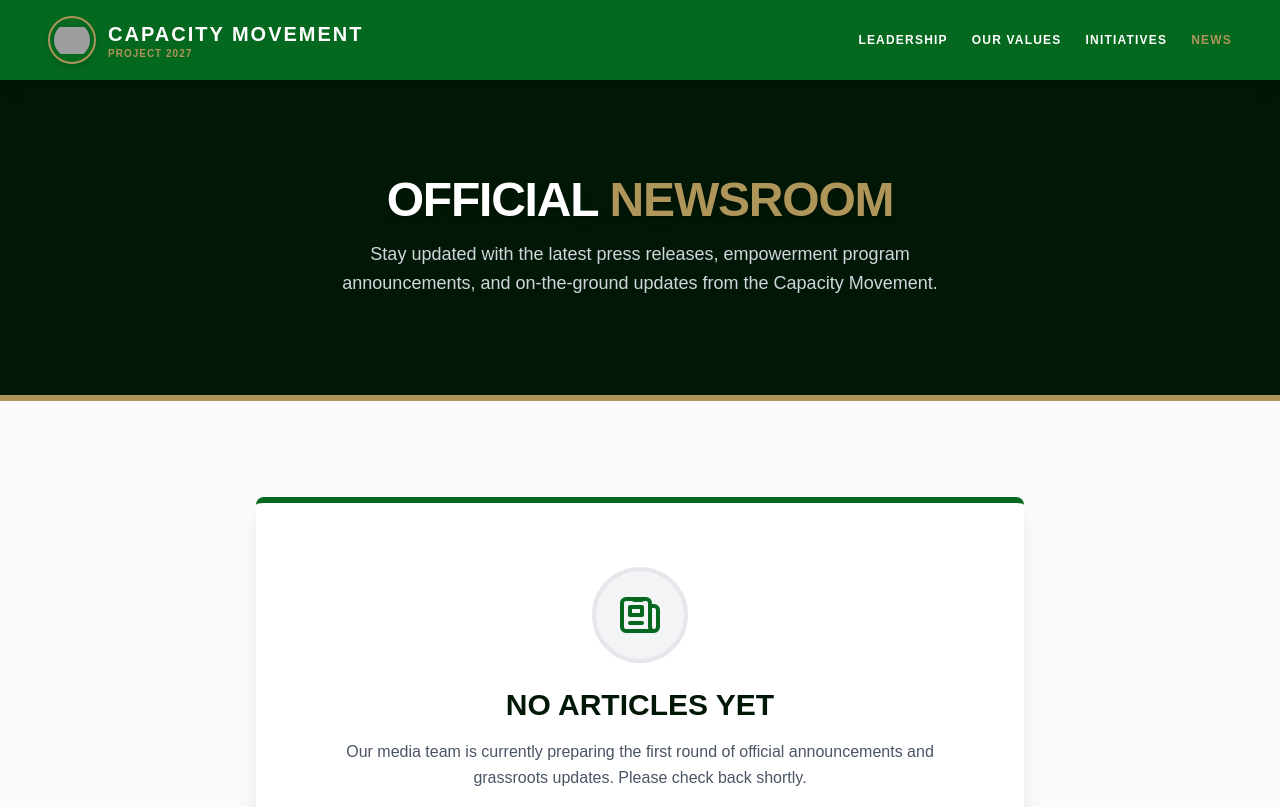
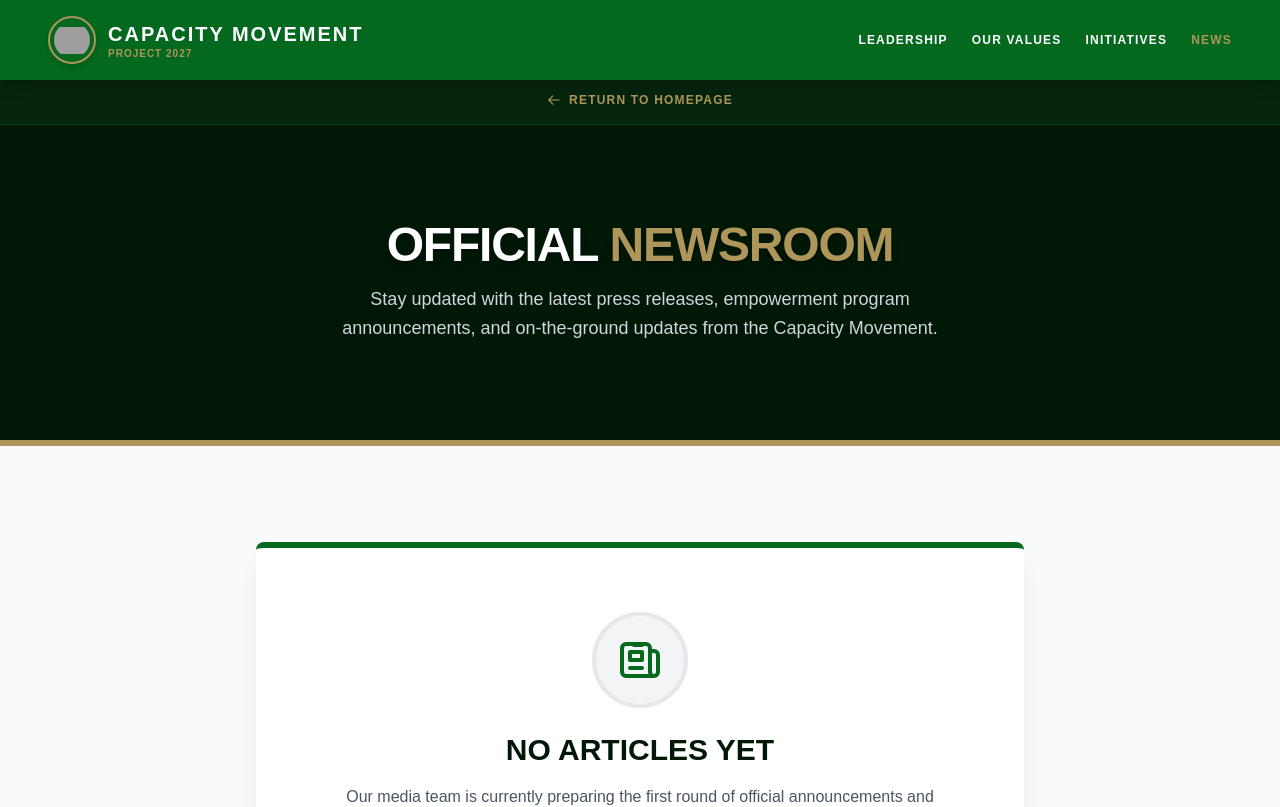
Before and after one commit to capacitymovementng/Capacity-Movement, a Next.js app: page /blog in a window 1280 px wide. Shown: the top 807 px of the page. Built offline with nearby package versions, Linux system fonts and the light colour scheme; grey boxes are pictures that could not be loaded.

Commit message:
Fix missing Return to Homepage bar on sub-pages

```diff
--- a/src/app/blog/page.tsx
+++ b/src/app/blog/page.tsx
@@ -51,6 +51,16 @@ export default function BlogPage() {
         </div>
       )}
 
+      {/* RETURN TO HOMEPAGE BAR */}
+      <div className="bg-[#04240c] text-center py-2.5 border-b border-[#0a4017] w-full relative z-30">
+        <Link href="/" className="inline-flex items-center justify-center gap-2 text-[10px] md:text-xs text-[#AE955A] hover:text-white font-bold uppercase tracking-widest transition-colors">
+          <svg className="w-3.5 h-3.5" fill="none" stroke="currentColor" viewBox="0 0 24 24">
+            <path strokeLinecap="round" strokeLinejoin="round" strokeWidth={2} d="M10 19l-7-7m0 0l7-7m-7 7h18" />
+          </svg>
+          Return to Homepage
+        </Link>
+      </div>
+
       {/* HEADER SECTION */}
       <section className="bg-[#021807] text-white py-16 md:py-24 px-6 text-center border-b-[6px] border-[#AE955A]">
         <h1 className="text-3xl md:text-5xl font-extrabold uppercase tracking-tight mb-4 text-shadow-lg">
```
